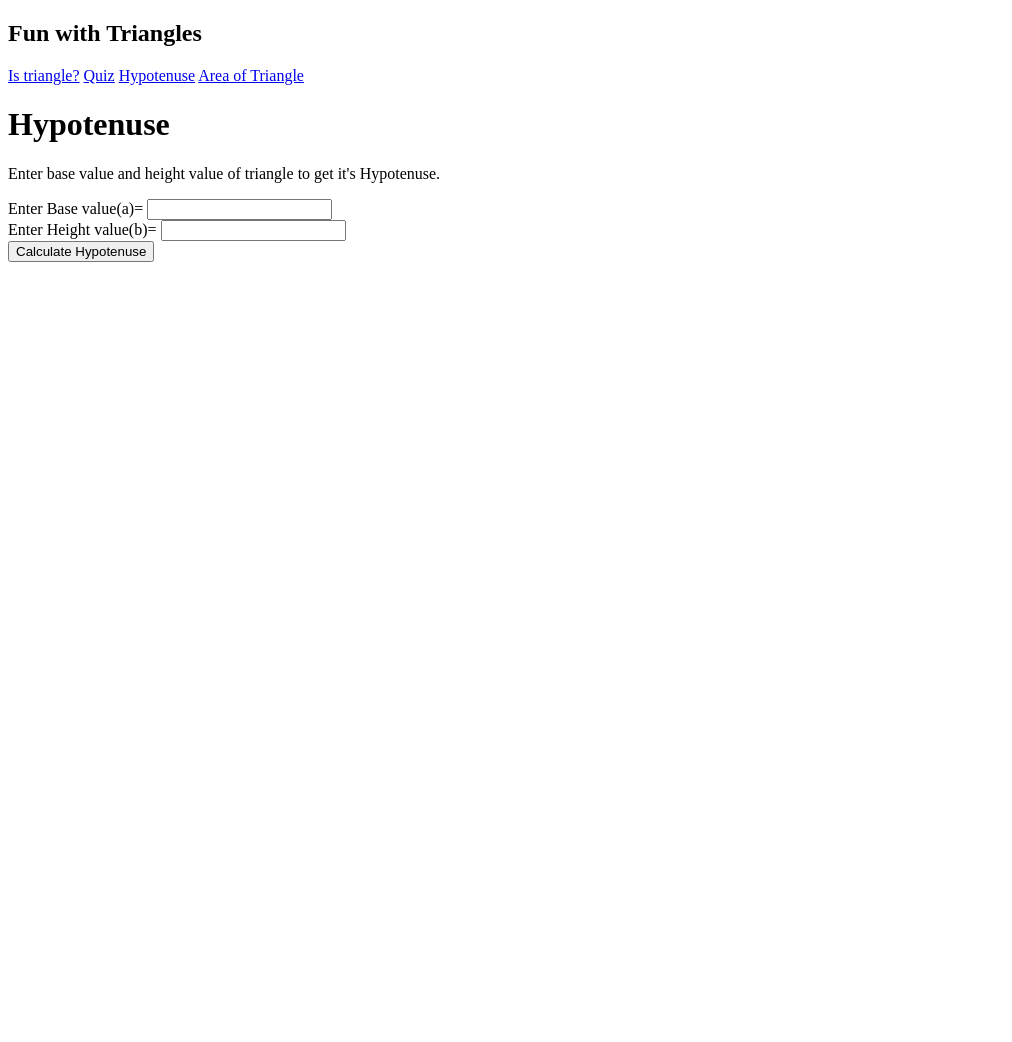
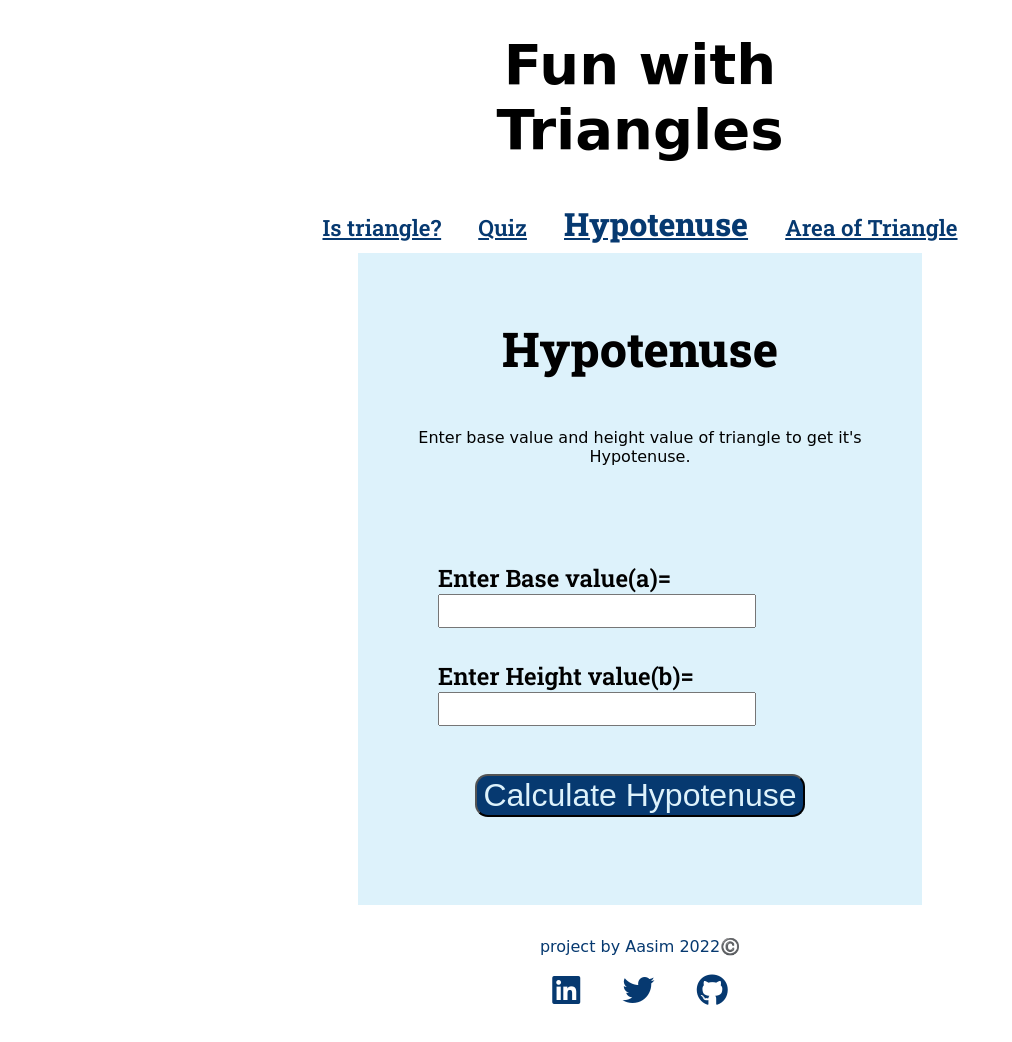
Before and after one commit to aasimd/fun-with-triangles-v0.1, a plain HTML site: page pages/hypotenuse.html in a window 1280 px wide. Shown: the whole page, without its empty margins (0-1012 px from the left). Before the commit the page ends 800 px from the top, so only its background shows below. Drawn offline with Linux system fonts and the light colour scheme; a web font is replaced by a local one.

Commit message:
styles finished

```diff
--- a/pages/hypotenuse.html
+++ b/pages/hypotenuse.html
@@ -3,32 +3,71 @@
 <head>
     <meta charset="UTF-8">
     <meta http-equiv="X-UA-Compatible" content="IE=edge">
-    <meta name="viewport" content="width=device-width, initial-scale=1.0">
+    <meta name="viewport" content="width=device-width, initial-scale=0.8">
+    <link rel="stylesheet" href="/styles.css">
+    <link rel="stylesheet" href="https://cdnjs.cloudflare.com/ajax/libs/font-awesome/6.2.0/css/all.min.css">
     <title>Hypotenuse</title>
 </head>
 <body>
-    <nav>
-        <h1>Fun with Triangles</h1>
-        <a href="/is-triangle.html">Is triangle?</a>
-        <a href="/quiz.html">Quiz</a>
-        <a href="/hypotenuse.html">Hypotenuse</a>
-        <a href="/area-of-triangle.html">Area of Triangle</a>
+    <nav class="nav-list">
+        <h1 class="nav-heading center-container">Fun with Triangles</h1>
+        <div>
+            <ul>
+                <li>
+                    <a href="/pages/is-triangle.html">Is triangle?</a>
+                </li>
+                <li>
+                    <a href="/index.html">Quiz</a>
+                </li>
+                <li>
+                    <a href="/pages/hypotenuse.html" class="active-link">Hypotenuse</a>
+                </li>
+                <li>
+                    <a href="/pages/area-of-triangle.html">Area of Triangle</a>
+                </li>
+            </ul>
+        </div>
+
     </nav>
-    <h1>Hypotenuse</h1>
-    <p>Enter base value and height value of triangle to get it's Hypotenuse.</p>
-    <div>
-        <label for="base-value">Enter Base value(a)=</label>
-        <input type="number" id="base-value">
+
+    <div class="container center-container">
+        <h1 class="heading">Hypotenuse</h1>
+        <p class="description center-container" >Enter base value and height value of triangle to get it's Hypotenuse.</p>
+        <div class="area-content">
+            <div class="questions">
+                <label for="base-value" class="area-label">Enter Base value(a)=</label>
+                <input type="number" id="base-value" class="area-input">
+            </div>
+            <div class="questions">
+                <label for="height-value" class="area-label">Enter Height value(b)=</label>
+                <input type="number" id="height-value" class="area-input">
+            </div>
+        </div>
+        <div class="bttn">
+            <button id="calculate-button" class="primary-button">Calculate Hypotenuse</button>
+        </div>
+
+        <div id="hypotenuse-output" class="area-output"></div>
     </div>
-    <div>
-        <label for="height-value">Enter Height value(b)=</label>
-        <input type="number" id="height-value">
-    </div>
-    <button id="calculate-button">Calculate Hypotenuse</button>
-    <div id="hypotenuse-output"></div>
+    <footer>
+        <div class="contact-info">
+            <p class="credit">
+            project by Aasim  2022©️
+            </p>
+            <li class="non-bullet">
+            <a target="_blank" href="https://linkedin.com/in/aasim-dongarkar-28b365231"><i class="fa-brands fa-linkedin"></i></a>
+            </li>
+            <li class="non-bullet">
+            <a href="https://twitter.com/dthree01"><i class="fa-brands fa-twitter"></i></a>
+            </li>
+            <li class="non-bullet">
+            <a href="https://github.com/aasimd"><i class="fa-brands fa-github"></i></a>
+            </li>
+        </div>
+        </li>
 
+    </footer>
 
-
-    <script src="hypotenuse.js"></script>
+    <script src="/scripts/hypotenuse.js"></script>
 </body>
 </html>
--- a/styles.css
+++ b/styles.css
@@ -37,12 +37,17 @@ ul {
 ul li{
     display: inline-block;
     padding: 0.5rem 1rem;
-    font-size: 1.8rem;
+    font-size: 1.4rem;
     font-family: 'Roboto Slab', serif;
-    font-weight: bold;
+    font-weight: ;
     text-decoration: underline;
     color: var(--secondary-color) ;
 
+}
+
+.active-link{
+    font-size: 2rem;
+    font-weight: bold;
 }
 a:-webkit-any-link {
     color: inherit;
@@ -67,10 +72,12 @@ a:-webkit-any-link {
 }
 
 .heading{
+    font-family: 'Roboto Slab', serif;
+    font-size: 3rem;
     text-align: center;
     color:black;
     margin: 2rem;
-    text-decoration: underline;
+    text-decoration: none;
 }
 .description{
     text-align: center;
@@ -88,17 +95,27 @@ a:-webkit-any-link {
 .bttn{
     text-align: center;
 }
+#is-triangle-btn{
+    margin-top: 2rem;
+}
 .primary-button{
     background-color: var(--secondary-color);
     color: var(--primary-color);
     font-size: 2rem;
     border-radius: 0.8rem;
     border: 1px --secondary-color solid;
-    margin-bottom: 2.5rem;
+    margin-bottom: 1.5rem;
 }
 .output{
     padding: 1rem;
     text-align: center;
+}
+.results-output{
+    padding: 1rem;
+    font-size: 2rem;
+    text-align: center;
+    background-color: var(--secondary-color);
+    color: var(--primary-color);
 }
 
 /*footer*/
```
Also changed, not shown: index.html (+4 -4 lines), pages/area-of-triangle.html (+3 -3 lines), pages/is-triangle.html (+57 -25 lines).
